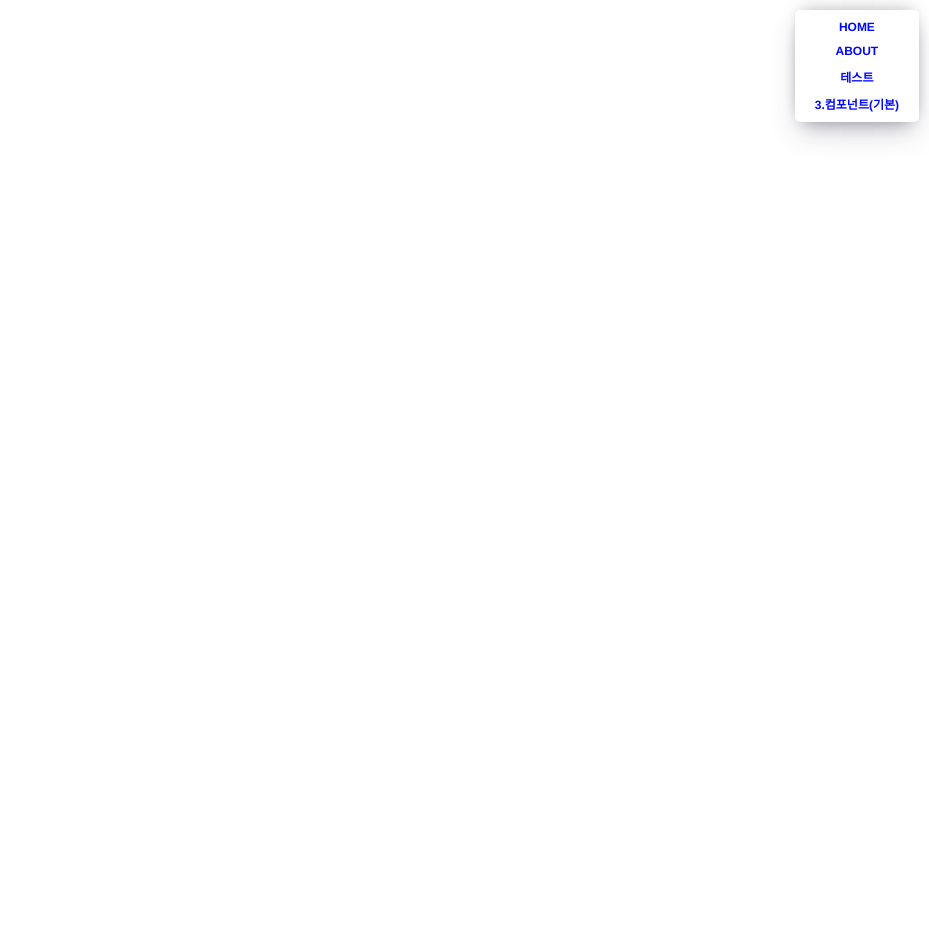
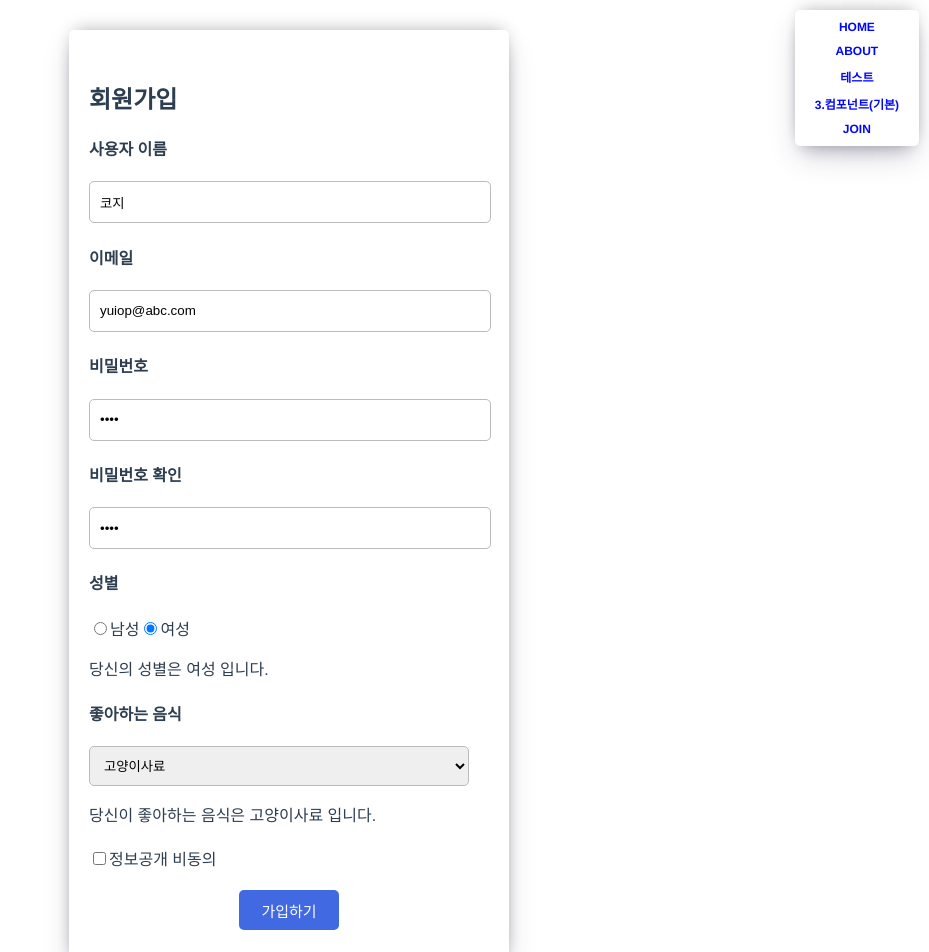
Before and after one commit to cozyiscat/YS_VUE_PROJECT, a Vue app: page /join in a window 1280 px wide. Shown: the top 952 px of the page, without its empty margins (351-1280 px from the left). Before the commit the page ends 800 px from the top, so only its background shows below. Built offline with nearby package versions, Linux system fonts and the light colour scheme.

Commit message:
join만들기, 제어문,이벤트 만들기

```diff
--- a/src/App.vue
+++ b/src/App.vue
@@ -4,6 +4,7 @@
     <router-link to="/about">About</router-link>
     <router-link to="/test">테스트</router-link>
     <router-link to="/basic">3.컴포넌트(기본)</router-link>
+    <router-link to="/join">Join</router-link>
   </nav>
   <router-view/>
 </template>
--- a/src/router/index.js
+++ b/src/router/index.js
@@ -2,6 +2,7 @@ import { createRouter, createWebHistory } from 'vue-router'
 import HomeView from '../views/HomeView.vue'
 import TestView from '../views/TestView.vue'
 import BasicView from '../views/BasicView.vue'
+import JoinView from '../views/JoinView.vue'
 
 const routes = [
   {
@@ -26,6 +27,11 @@ const routes = [
     path: '/basic',
     name: 'basic',
     component: BasicView
+  },
+  {
+    path: '/join',
+    name: 'join',
+    component: JoinView
   }
 ]
 
--- a/src/views/BasicView.vue
+++ b/src/views/BasicView.vue
@@ -45,7 +45,7 @@
     <label><input type="radio" v-model="gender" value="녀">녀</label>
     <p>당신은 {{gender}}</p>
   </div>
-    <h3>------속성연결----------</h3>
+    <h3>--------------------------속성연결-----------------------</h3>
     <div>
     <img v-bind:src="imgsrc" alt="" v-bind:title="tooltip"/>
   </div>
@@ -57,6 +57,48 @@
     <button v-bind:style="btn1">눌러주세요</button>
     <button v-bind:style="btn2">눌러주세요</button>
   </div>
+    <h3>--------------------------제어문(v-for / v-if / v-else)-----------------------</h3>
+    <div>
+        <table>
+            <thead>
+                <tr>
+                    <th>제품명</th>
+                    <th>가격</th>
+                    <th>카테고리</th>
+                    <th>배송료</th>
+                </tr>
+            </thead>
+            <tbody>
+                <!-- v-for 데이터,순번 안에 products 배열 ,key값찾아서 배열 순회 -->
+                <tr v-bind:key="index" v-for="(item,index) in products">
+                    <td>{{item.name}}</td>
+                    <td>{{item.price}}</td>
+                    <td>{{item.category}}</td>
+                    <td>{{item.delivery}}</td>
+                </tr>
+            </tbody>
+        </table>
+    </div>
+    <div>
+        <!-- v-if = 요소를 만드냐 안만드냐  -->
+        <p v-if="true">if가 참일 때</p>
+        <p v-if="false">if가 거짓일 때</p>
+         <!-- v-show 보여주냐 안보여주냐 (display:none) -->
+        <p v-show="true">show가 참일 때</p>
+        <p v-show="false">show가 거짓일 때</p>
+    </div>
+    <h3>--------------------------이벤트(v-on / @)-----------------------</h3>
+    <div>
+        <button v-on:click="increaseCounter">click(증가)</button>
+        <button @:click="decreaseCounter">click(감소)</button>
+        <p>counter: {{counter}}</p>
+        <input type="number" v-model="countValue">
+        <button @:click="applyCounter">적용</button>
+
+        <button @:click="increaseCounter(),showMsg()">증가 후 알림창</button>
+        <button @:click="decreaseCounter(),showMsg()">감소 후 알림창</button>
+    </div>
+
   <br><br><br><br><br><br>
 </template>
 
@@ -90,6 +132,14 @@ export default {
         color:'white',
         fontSize:'32px',
       },
+      products: [
+        {"name":"마우스","price":25000,"category":"PC용품","delivery":3000},
+        {"name":"무선마우스","price":12000,"category":"PC용품","delivery":3000},
+        {"name":"아이패드","price":725000,"category":"PC용품","delivery":3000},
+        {"name":"태블릿거치대","price":32000,"category":"PC용품","delivery":3000},
+      ],
+    counter:0,
+    countValue:10,
     };
   },
   setup() {
@@ -105,11 +155,36 @@ export default {
 
   },
   methods: {
-
+    increaseCounter(){
+        this.counter = this.counter+1
+    },
+    decreaseCounter(){
+        this.counter = this.counter-1
+    },
+    applyCounter(){
+        this.countValue = this.counter
+    },
+    showMsg(){
+        alert('현재값 :'+this.counter);
+    },
   }
 };
 </script>
 
 <style scoped>
-
+table{
+    border-collapse: collapse;
+    width: 100%;
+}
+td{
+    border: 1px solid #ddd;
+    padding: 8px;
+    text-align: left;
+}
+th{
+    border: 1px solid #ddd;
+    padding: 8px;
+    font-weight: bold;
+    text-align: center;
+}
 </style>
--- /dev/null
+++ b/src/views/JoinView.vue
@@ -0,0 +1,115 @@
+<template>
+  <div class="join">
+    <h2>{{title}}</h2>
+    <div>
+        <h4>사용자 이름</h4>
+        <input class="box" type="text" v-model="textbox">
+    </div>
+    <div>
+        <h4>이메일</h4>
+        <input class="box" type="email" v-model="emailbox">
+    </div>
+    <div>
+        <h4>비밀번호</h4>
+        <input class="box" type="password" v-model="passwordbox">
+    </div>
+    <div>
+        <h4>비밀번호 확인</h4>
+        <input class="box" type="password" v-model="passwordbox">
+    </div>
+    <div>
+        <h4>성별</h4>
+        <label><input type="radio" value="남성" v-model="genderbox">남성</label>
+        <label><input type="radio" value="여성" v-model="genderbox">여성</label>
+        <p>당신의 성별은 {{genderbox}} 입니다.</p>
+    </div>
+    <div>
+        <h4>좋아하는 음식</h4>
+        <select  class="box" name="" id="" v-model="favbox">
+            <option value="한식">한식</option>
+            <option value="중식">중식</option>
+            <option value="일식">일식</option>
+            <option value="양식">양식</option>
+            <option value="고양이사료">고양이사료</option>
+        </select>
+        <p>당신이 좋아하는 음식은 {{favbox}} 입니다.</p>
+
+    </div>
+    <div>
+        <label><input type="checkbox" v-model="openbox" true-value="동의" false-value="비동의">정보공개 {{openbox}}</label>
+    </div>
+    <div>
+        <button>가입하기</button>
+    </div>
+  </div>
+</template>
+
+<script>
+export default {
+  name: 'JoinView',
+  components: {
+
+  },
+  data() {
+    return {
+      title:'회원가입',
+      textbox:'코지',
+      emailbox:'yuiop@abc.com',
+      passwordbox:1234,
+      genderbox:'여성',
+      openbox: '비동의',
+      favbox: '고양이사료',
+    };
+  },
+  setup() {
+
+  },
+  created() {
+
+  },
+  mounted() {
+
+  },
+  unmounted() {
+
+  },
+  methods: {
+
+  }
+};
+</script>
+
+<style scoped>
+.join {
+    width: 400px;
+    padding: 30px 20px;
+    margin: 30px auto;
+    text-align: left;
+    /* border: 1px solid black; */
+    background-color: white;
+    border-radius: 5px;
+      box-shadow: 0 13px 27px -5px rgba(50,50,93,0.25),
+              0  8px 16px -8px rgba(0,0,0,0.3),
+              0 -6px 16px -6px rgba(0,0,0,0.25);
+}
+.box {
+    width: 380px;
+    height: 40px;
+    padding: 0 10px;
+    text-align: left;
+    border: 1px solid #bbb;
+    border-radius: 5px;
+    }
+div {margin-top: 20px;}
+div:nth-child(9) {text-align: center}
+button {
+    width: 100px;
+    height: 40px;
+    font-size: 15px;
+    color: white;
+    border: none;
+    border-radius: 5px;
+    background-color: royalblue;
+    cursor: pointer;
+    }
+</style>
```
